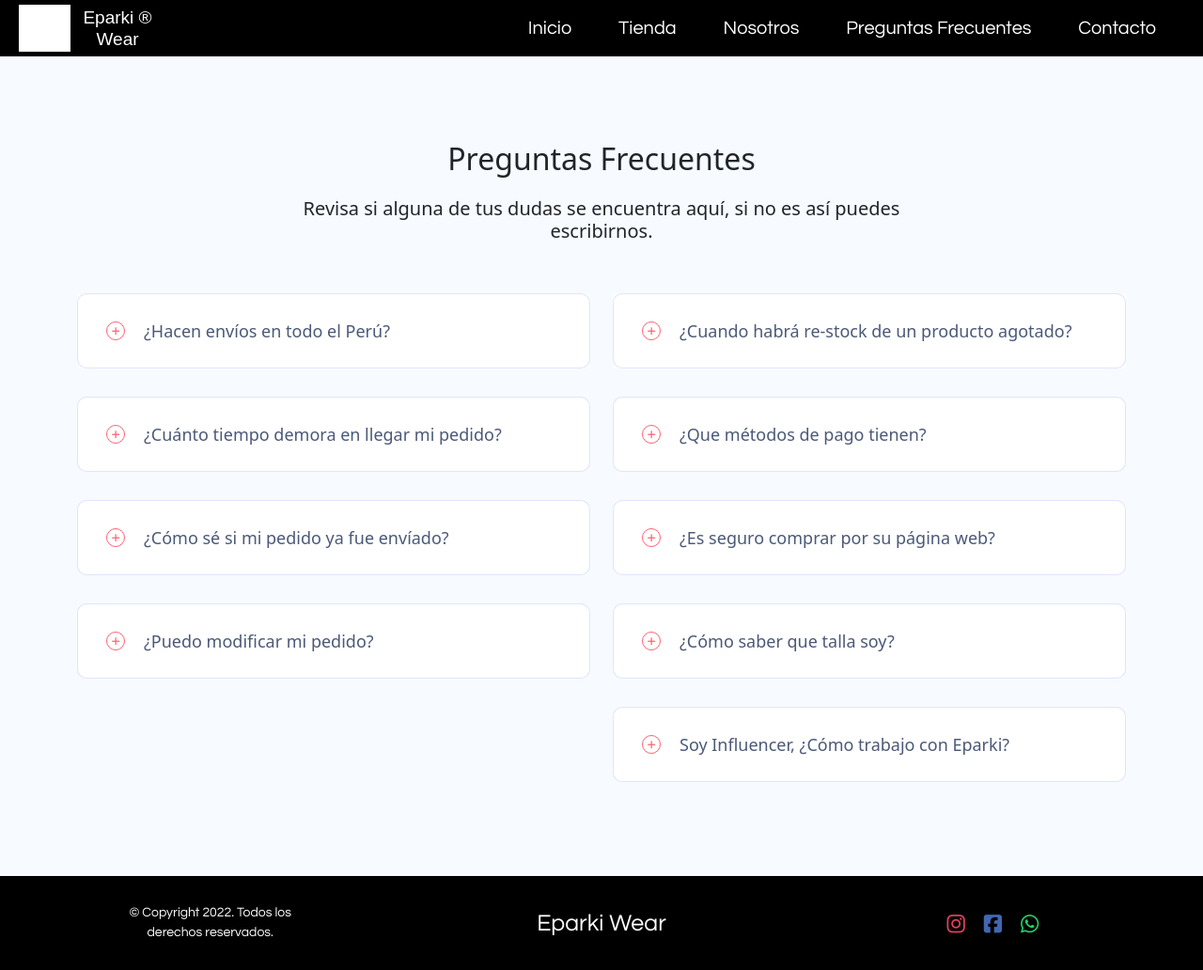
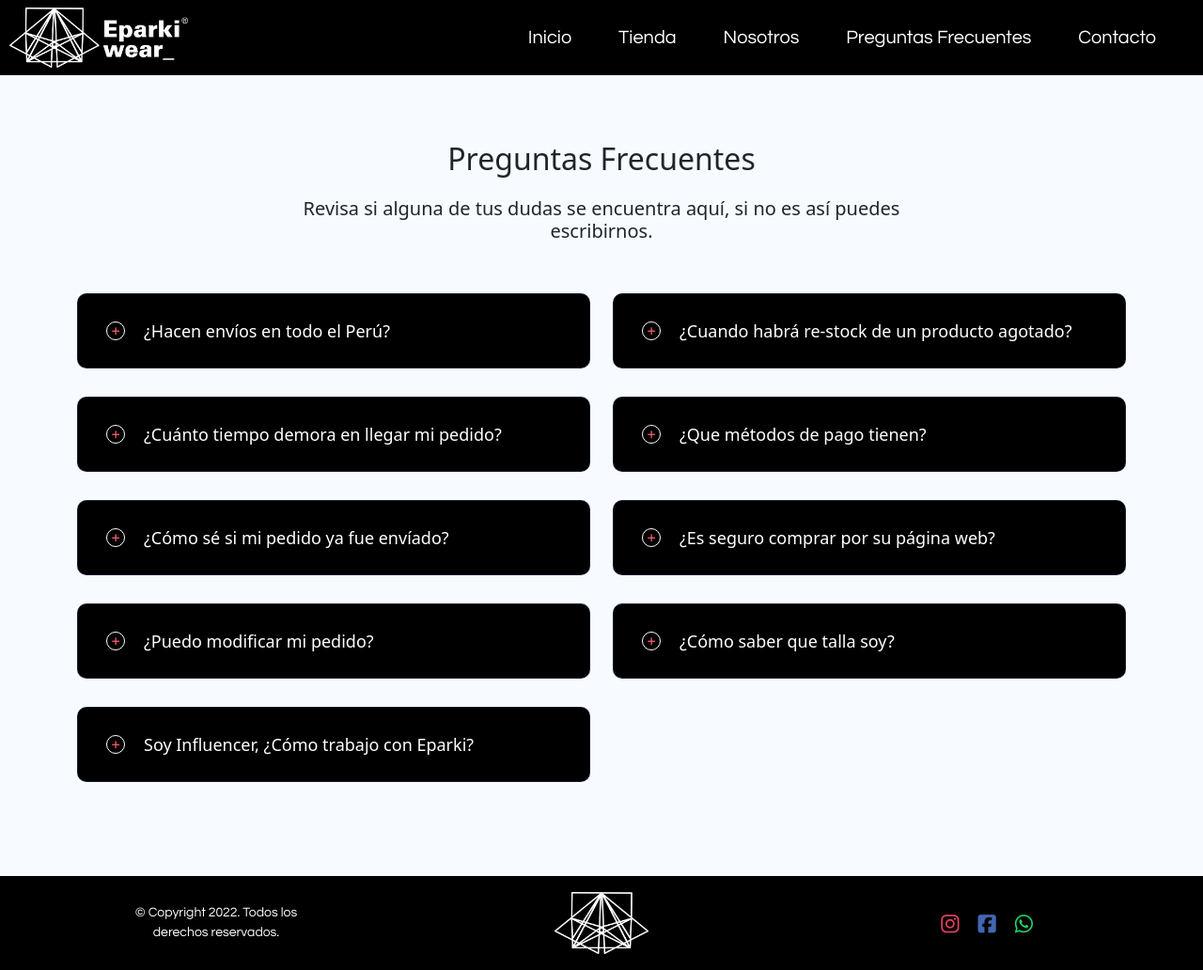
Before and after one commit to uspaz/Demo, a website: page public/preguntas.html in a window 1280 px wide. Shown: the whole page at 94% size. Drawn offline with nearby package versions, Linux system fonts and the light colour scheme; a web font is replaced by a local one.

Commit message:
Modificaciones F&Q + Header

```diff
--- a/public/preguntas.html
+++ b/public/preguntas.html
@@ -15,8 +15,7 @@
 <body>
     <header class="header">
         <div class="container--logo">
-            <div></div>
-            <p>Eparki ® Wear</p>
+          <img src="../img/Logo.webp" alt="">
         </div>
         <div class="container--navbar">
           <span class="burger--menu" id="menu"><i class="fas fa-bars"></i></span>
@@ -118,6 +117,23 @@
                                             </div>
                                         </div>
                                     </div>
+                                    <div class="card">
+                                        <div class="card-header">
+                                            <h5 class="mb-0">
+                                                <button class="btn btn-link collapsed" type="button"
+                                                    data-toggle="collapse" data-target="#collapse9"
+                                                    aria-expanded="false" aria-controls="collapseThree">
+                                                    Soy Influencer, ¿Cómo trabajo con Eparki?
+                                                </button>
+                                            </h5>
+                                        </div>
+                                        <div id="collapse9" class="collapse" data-parent="#accordionExample">
+                                            <div class="card-body">
+                                                Envíanos un correo electrónico a contacto@eparkiperu.com con tus redes sociales.
+                                                ¡Nos encantaría saber de más de ti!
+                                            </div>
+                                        </div>
+                                    </div>
                                 </div>
 
                                 <div class="col-xl-6 col-lg-6">
@@ -190,23 +206,7 @@
                                             </div>
                                         </div>
                                     </div>
-                                    <div class="card">
-                                        <div class="card-header">
-                                            <h5 class="mb-0">
-                                                <button class="btn btn-link collapsed" type="button"
-                                                    data-toggle="collapse" data-target="#collapse9"
-                                                    aria-expanded="false" aria-controls="collapseThree">
-                                                    Soy Influencer, ¿Cómo trabajo con Eparki?
-                                                </button>
-                                            </h5>
-                                        </div>
-                                        <div id="collapse9" class="collapse" data-parent="#accordionExample">
-                                            <div class="card-body">
-                                                Envíanos un correo electrónico a contacto@eparkiperu.com con tus redes sociales.
-                                                ¡Nos encantaría saber de más de ti!
-                                            </div>
-                                        </div>
-                                    </div>
+
                                 </div>
                             </div>
                         </div>
@@ -221,7 +221,7 @@
             <p>© Copyright 2022. Todos los derechos reservados.</p>
         </div>
         <div class="marca">
-            <p>Eparki Wear</p>
+            <img src="/img/Logo light.webp" alt="">
         </div>
         <div class="redes">
             <ul class="redes__ul">
--- a/scss/_mediaq.scss
+++ b/scss/_mediaq.scss
@@ -64,6 +64,7 @@
 
 @media only screen and (min-width: 768px){
   .header{
+    height: 70px;
     .container--logo{
       width: 30%;
     }
@@ -73,7 +74,7 @@
         display: none !important;
       }
       .nav{
-        height: 60px;
+        height: 70px;
         position: relative;
         top: 0px;
         left: 0px;
@@ -208,12 +209,17 @@
 }
 @media only screen and(min-width: 1200px){
   .header{
+    height: 80px;
     .container--logo{
       width: 40%;
+      img{
+        width: 190px;
+      }
     }
     .container--navbar{
       width: 60%;
       .nav{
+        height: 80px;
         .nav__ul{
           .item{
             width: auto !important;
--- a/scss/partials/_faq.scss
+++ b/scss/partials/_faq.scss
@@ -26,6 +26,7 @@
               .card{
                 border: none;
                 margin-bottom: 30px;
+                color: #fff;
                 &:not(:first-of-type){
                   border-radius: 10px;
                 }
@@ -39,7 +40,7 @@
                   h5{
                     padding: 0px;
                     button{
-                      color: #1e3056;
+                      color: #000;
                       font-size: 18px;
                       font-weight: 500;
                       text-decoration: none;
@@ -64,7 +65,7 @@
                         background-color: transparent;
                         color: #ff5f74;
                         text-align: center;
-                        border: 1px solid #ff5f74;
+                        border: 1px solid #fff;
                         border-radius: 50%;
                         line-height: 100%;
                         content: '\f067';
@@ -83,7 +84,8 @@
                       }
                     }
                     .collapsed{
-                        background: #fff;
+                        background: #000;
+                        color: #fff;
                         border-radius: 10px;
                         -webkit-box-shadow: none;
                         box-shadow: none;
@@ -92,15 +94,15 @@
                   }
                 }
                 .card-body{
-                  -webkit-box-shadow: 0px 15px 140px 0px rgba(69, 81, 100, 0.1);
-                  box-shadow: 0px 15px 140px 0px rgba(69, 81, 100, 0.1);
+                  -webkit-box-shadow: 0px 15px 140px 0px rgba(69, 81, 100, 0.4);
+                  box-shadow: 0px 15px 140px 0px rgba(69, 81, 100, 0.4);
                   border-radius: 0 0 10px 10px;
-                  padding-top: 0;
+                  padding-top: 20px;
                   margin-top: -6px;
                   padding-left: 72px;
                   padding-right: 70px;
                   padding-bottom: 23px;
-                  color: rgba(30, 48, 86, 0.8);
+                  color: #000;
                   line-height: 30px;
                 }
               }
--- a/scss/partials/_footer.scss
+++ b/scss/partials/_footer.scss
@@ -1,6 +1,6 @@
 .footer{
   width: 100%;
-  height: 150px;
+  height: 180px;
   background-color: #000;
   display: flex;
   flex-direction: column;
@@ -18,10 +18,9 @@
     }
   }
   .marca{
-    p{
-      font-size: 25px;
-      font-family: 'Questrial', sans-serif;
-      margin: 0px;
+    width: 100px;
+    img{
+      width: 100%;
     }
   }
   .redes{
--- a/scss/partials/_header.scss
+++ b/scss/partials/_header.scss
@@ -22,20 +22,9 @@
     display: flex;
     align-items: center;
     gap: 10px;
-    div{
-      width: 55px;
-      height: 50px;
-      background-color: #fff;
-      margin-left: 20px;
-    }
-    p{
-      width: 80px;
-      text-align: center;
-      color: #ffff;
-      font-size: 19px;
-      font-family: 'Univers LT Std', sans-serif;
-      margin: 0;
-      line-height: 23px;
+    img{
+      width: 150px;
+      margin-left: 10px;
     }
   }
   .container--navbar{
```
Also changed, not shown: index.html (+2 -3 lines), public/nosotros.html (+2 -3 lines), css/style.css, img/Logo light.webp (added), img/Logo.webp (added). Lines whose indentation alone changed are shown as unchanged.
